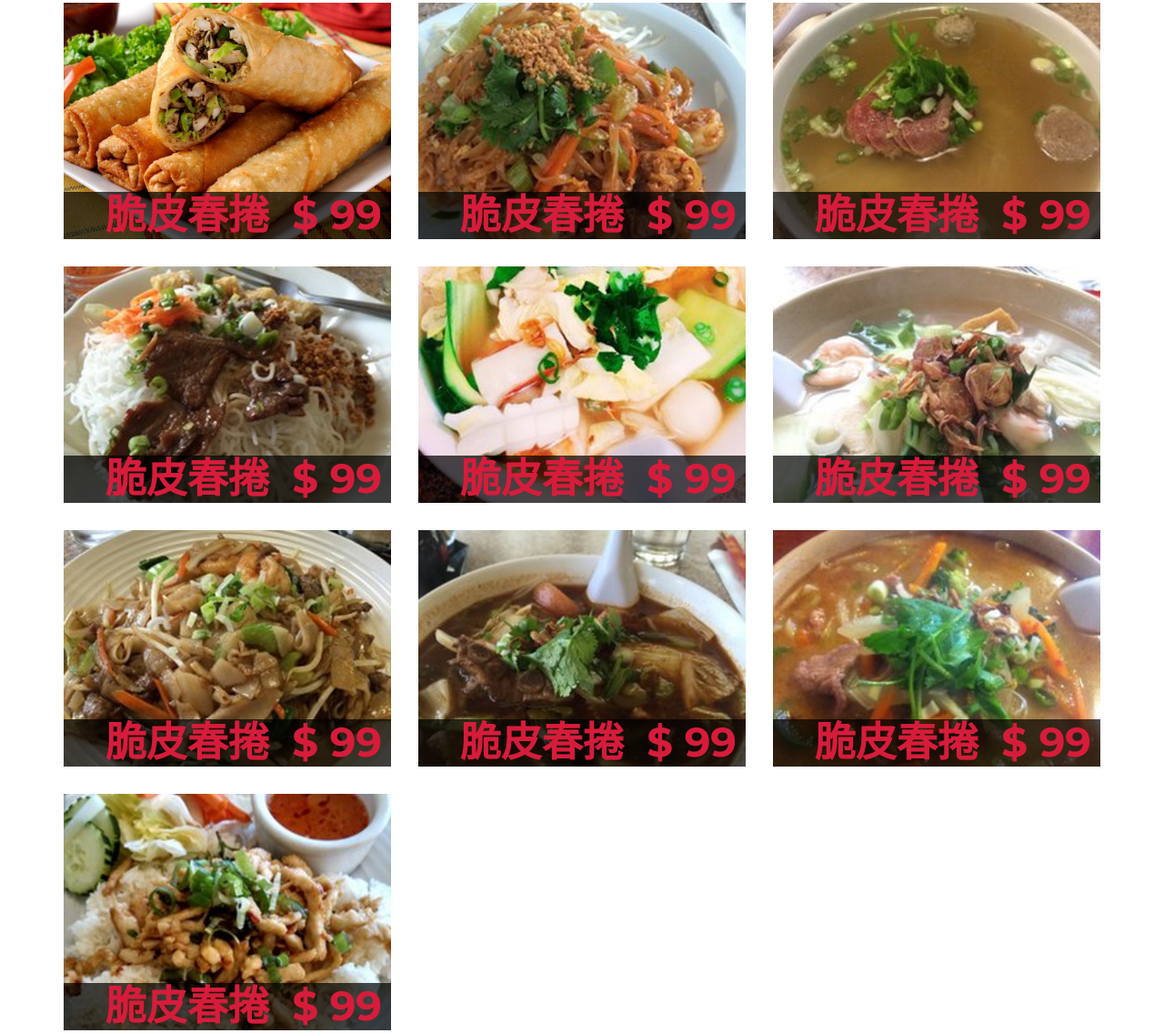
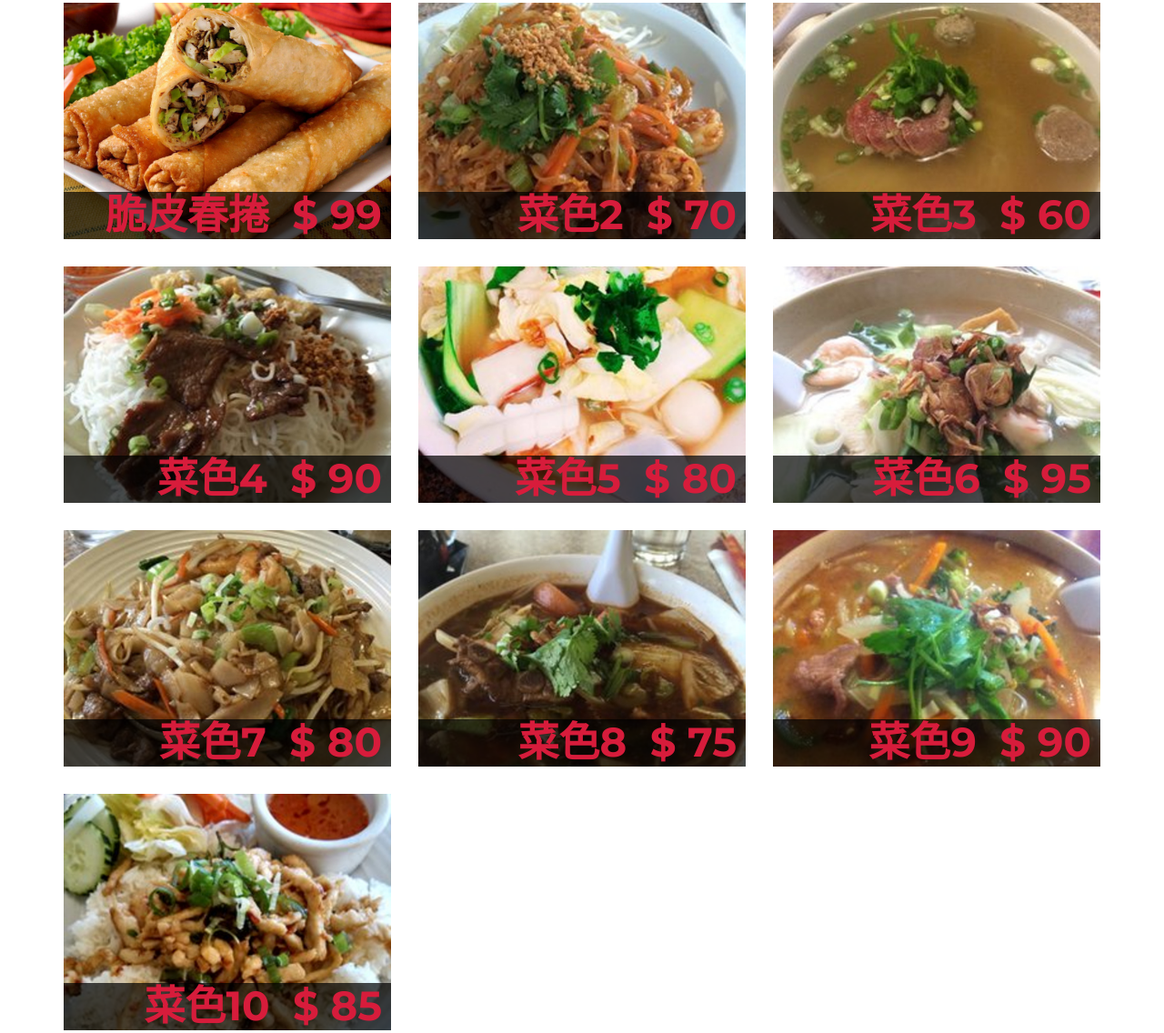
Before and after one commit to ncku-dms/template, a plain HTML site: page index.html in a window 1280 px wide. Shown: the part 956-2092 px from the top of the page at 91% size. Drawn offline with nearby package versions, Linux system fonts and the light colour scheme.

Commit message:
Modify dishes' name & price

```diff
--- a/index.html
+++ b/index.html
@@ -121,7 +121,7 @@
                         </div>
                         <img src="img/food/thai_food2.jpg" class="img-responsive" alt="">
                         <div class="dish-price text-right">
-                            <h2>脆皮春捲&nbsp;&nbsp;&#36;&nbsp;99</h2>
+                            <h2>菜色2&nbsp;&nbsp;&#36;&nbsp;70</h2>
                         </div>
                     </a>
                 </div>
@@ -134,7 +134,7 @@
                         </div>
                         <img src="img/food/thai_food3.jpg" class="img-responsive" alt="">
                         <div class="dish-price text-right">
-                            <h2>脆皮春捲&nbsp;&nbsp;&#36;&nbsp;99</h2>
+                            <h2>菜色3&nbsp;&nbsp;&#36;&nbsp;60</h2>
                         </div>
                     </a>
                 </div>
@@ -147,7 +147,7 @@
                         </div>
                         <img src="img/food/thai_food4.jpg" class="img-responsive" alt="">
                         <div class="dish-price text-right">
-                            <h2>脆皮春捲&nbsp;&nbsp;&#36;&nbsp;99</h2>
+                            <h2>菜色4&nbsp;&nbsp;&#36;&nbsp;90</h2>
                         </div>
                     </a>
                 </div>
@@ -160,7 +160,7 @@
                         </div>
                         <img src="img/food/thai_food5.jpg" class="img-responsive" alt="">
                         <div class="dish-price text-right">
-                            <h2>脆皮春捲&nbsp;&nbsp;&#36;&nbsp;99</h2>
+                            <h2>菜色5&nbsp;&nbsp;&#36;&nbsp;80</h2>
                         </div>
                     </a>
                 </div>
@@ -173,7 +173,7 @@
                         </div>
                         <img src="img/food/thai_food6.jpg" class="img-responsive" alt="">
                         <div class="dish-price text-right">
-                            <h2>脆皮春捲&nbsp;&nbsp;&#36;&nbsp;99</h2>
+                            <h2>菜色6&nbsp;&nbsp;&#36;&nbsp;95</h2>
                         </div>
                     </a>
                 </div>
@@ -186,7 +186,7 @@
                         </div>
                         <img src="img/food/thai_food7.jpg" class="img-responsive" alt="">
                         <div class="dish-price text-right">
-                            <h2>脆皮春捲&nbsp;&nbsp;&#36;&nbsp;99</h2>
+                            <h2>菜色7&nbsp;&nbsp;&#36;&nbsp;80</h2>
                         </div>
                     </a>
                 </div>
@@ -199,7 +199,7 @@
                         </div>
                         <img src="img/food/thai_food8.jpg" class="img-responsive" alt="">
                         <div class="dish-price text-right">
-                            <h2>脆皮春捲&nbsp;&nbsp;&#36;&nbsp;99</h2>
+                            <h2>菜色8&nbsp;&nbsp;&#36;&nbsp;75</h2>
                         </div>
                     </a>
                 </div>
@@ -212,7 +212,7 @@
                         </div>
                         <img src="img/food/thai_food9.jpg" class="img-responsive" alt="">
                         <div class="dish-price text-right">
-                            <h2>脆皮春捲&nbsp;&nbsp;&#36;&nbsp;99</h2>
+                            <h2>菜色9&nbsp;&nbsp;&#36;&nbsp;90</h2>
                         </div>
                     </a>
                 </div>
@@ -225,7 +225,7 @@
                         </div>
                         <img src="img/food/thai_food10.jpg" class="img-responsive" alt="">
                         <div class="dish-price text-right">
-                            <h2>脆皮春捲&nbsp;&nbsp;&#36;&nbsp;99</h2>
+                            <h2>菜色10&nbsp;&nbsp;&#36;&nbsp;85</h2>
                         </div>
                     </a>
                 </div>
```
